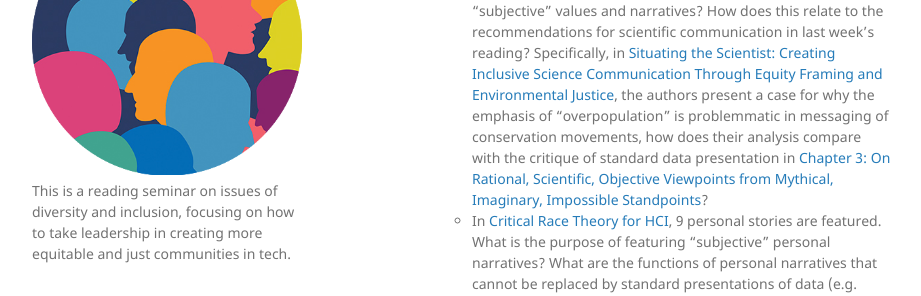
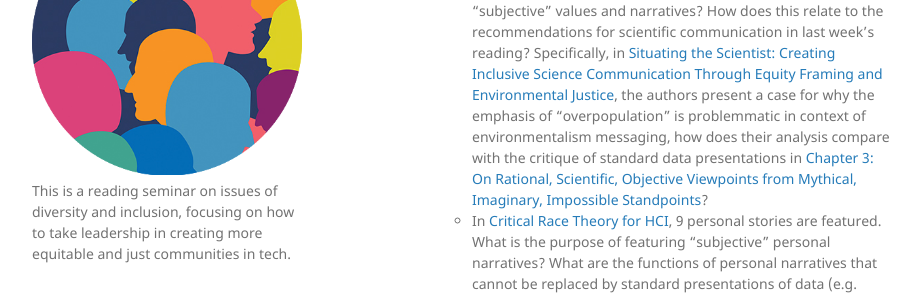
Before and after one commit to onefishy/DIL_in_tech, a Jekyll site: the page built from reading_group.md, in a window 1280 px wide and 900 px high, scrolled down 2678 px. Shown: the part 263-559 px from the top of the window, without its empty margins (178-1099 px from the left). Built offline with Jekyll 4.4.1, drawn with Linux system fonts in a browser that asks for light colours; our own code applies the rules of GitHub Pages for plain Markdown files.

Commit message:
Update reading_group.md

```diff
--- a/reading_group.md
+++ b/reading_group.md
@@ -65,7 +65,7 @@ In order to establish a foundation of shared language and references, we ask tha
   - Why is problem framing important in determining the broader impact of tech? Can you give a real-life example where, depending on *who* gets to frame the problem and *how* the problem is framed, different problem framings result in drastically different technical solutions with different broader social impacts?
   - What is a Solutionism mindset and how can it stand in the way of addressing wider social issues?
   - Thinking back on your data science education, how have technical problems you've encountered in classes been framed? Have these framings made explicit their social/polical/cultural assumptions? Can you think of instances where technical problem framings can lead to technical solutions with potentially undesirable broader soical impacts?
-  - In [Chapter 3: On Rational, Scientific, Objective Viewpoints from Mythical, Imaginary, Impossible Standpoints](https://direct-mit-edu.ezp-prod1.hul.harvard.edu/books/book/4660/Data-Feminism), what are the major critiques of our current practices of presenting data, i.e. how can "objective", "clinical" presentations of data encode "subjective" values and narratives? How does this relate to the recommendations for scientific communication in last week's reading? Specifically, in [Situating the Scientist: Creating Inclusive Science Communication Through Equity Framing and Environmental Justice](https://www.frontiersin.org/articles/10.3389/fcomm.2020.00006/full), the authors present a case for why the emphasis of "overpopulation" is problemmatic in messaging of conservation movements, how does their analysis compare with the critique of standard data presentation in [Chapter 3: On Rational, Scientific, Objective Viewpoints from Mythical, Imaginary, Impossible Standpoints](https://direct-mit-edu.ezp-prod1.hul.harvard.edu/books/book/4660/Data-Feminism)?
+  - In [Chapter 3: On Rational, Scientific, Objective Viewpoints from Mythical, Imaginary, Impossible Standpoints](https://direct-mit-edu.ezp-prod1.hul.harvard.edu/books/book/4660/Data-Feminism), what are the major critiques of our current practices of presenting data, i.e. how can "objective", "clinical" presentations of data encode "subjective" values and narratives? How does this relate to the recommendations for scientific communication in last week's reading? Specifically, in [Situating the Scientist: Creating Inclusive Science Communication Through Equity Framing and Environmental Justice](https://www.frontiersin.org/articles/10.3389/fcomm.2020.00006/full), the authors present a case for why the emphasis of "overpopulation" is problemmatic in context of environmentalism messaging, how does their analysis compare with the critique of standard data presentations in [Chapter 3: On Rational, Scientific, Objective Viewpoints from Mythical, Imaginary, Impossible Standpoints](https://direct-mit-edu.ezp-prod1.hul.harvard.edu/books/book/4660/Data-Feminism)?
   - In [Critical Race Theory for HCI](https://www.alexandrato.com/papers/Critical_Race_Theory_for_HCI.pdf), 9 personal stories are featured. What is the purpose of featuring "subjective" personal narratives? What are the functions of personal narratives that cannot be replaced by standard presentations of data (e.g. summary statistics)?
   - In [Critical Race Theory for HCI](https://www.alexandrato.com/papers/Critical_Race_Theory_for_HCI.pdf), in what ways do the personal stories highlight the ordinariness of race (i.e. how do we concretely instantiate the idea that race is ordinary)? Which pitfalls, commonly experienced by researchers who are engaging with issues involving race, are highlighted in the personal narratives?
   - In last week's readings, we encountered the idea that "race is a social construct". How can we understand this idea without concluding that we should ignore the role that race plays in our socio-technical systems (risking the erasure of the real experiences of racism)? How can we, as scientists, meaningfully engage with race and other identities?
```
